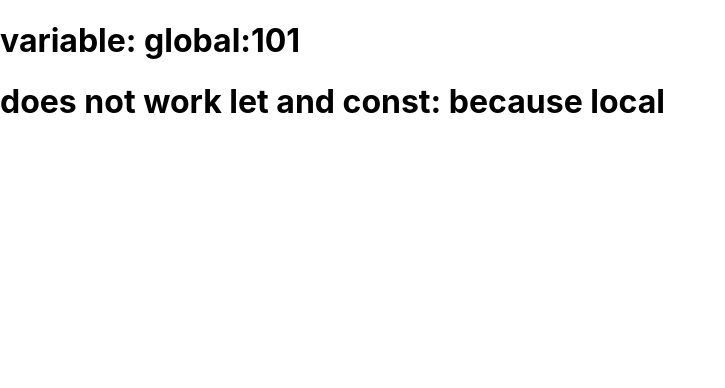
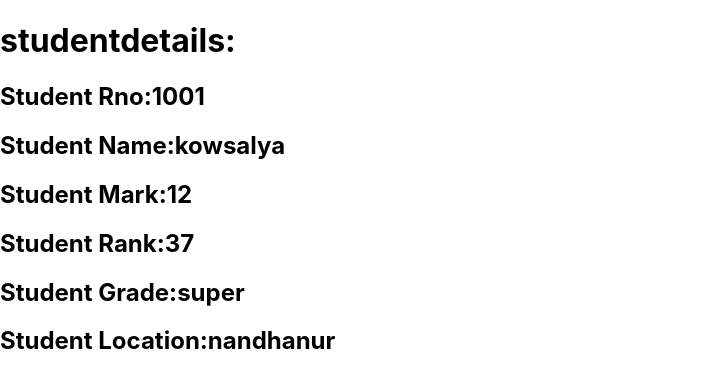
Before and after one commit to kowsalya575/reactkoesi, a React (Create React App) app: page / in a window 1280 px wide. Shown: the top 388 px of the page, without its empty margins (0-725 px from the left). Built offline with nearby package versions, Linux system fonts and the light colour scheme.

Commit message:
index and props

```diff
--- a/src/App.js
+++ b/src/App.js
@@ -1,21 +1,217 @@
+import React from "react";
+class App extends React.Component
+{
+  constructor(props)
+  {
+    super(props)
+    this.state={
+      srno:this.props.data.rno,
+      studentname:this.props.data.sname,
+      studentmark:this.props.data.mark,
+      studentrank:this.props.data.rank,
+      studentgrade:this.props.data.grade,
+      studentlocation:this.props.data.location,
+    }
+  }
+  render()
+  {
+    return(
+      <>
+      <h1>studentdetails:</h1>
+      <h2>Student Rno:{this.state.srno}</h2>
+      <h2>Student Name:{this.state.studentname}</h2>
+      <h2>Student Mark:{this.state.studentmark}</h2>
+      <h2>Student Rank:{this.state.studentrank}</h2>
+      <h2>Student Grade:{this.state.studentgrade}</h2>
+      <h2>Student Location:{this.state.studentlocation}</h2>
+
+
+      </>
+    )
+  }
+}
+export default App
+/*import React from "react";
+class App extends React.Component
+{
+  constructor()
+  {
+    super()
+    this.state=
+    {sno:575,
+     sname:"kowsalya",
+     marks:[90, 89 ,97 ,87 ,90]
+    }
+  }
+  show=()=>{
+    this.setState({sname: "kowsalya Elamvaluthi" })
+  }
+  dis=()=>{
+    this.setState({marks:[10,23,45,34,45]})
+  }
+  dis1=()=>{
+    const newmarks=[...this.state.marks]
+    newmarks[2]=99
+    this.setState({marks:newmarks})
+  }
+render()
+{
+  return(<>
+  <h1>This is class components</h1>
+  <h2>Serial Number:{this.state.sno}</h2>
+  <h2>Student Name:{this.state.sname}</h2>
+  {this.state.marks.map((v,index)=><>mark:{index+1}={v}<br></br></>)}
+  <button onClick={this.show}>update name</button>
+  <button onClick={this.dis}>update all Mark</button>
+  <button onClick={this.dis1}>update single Mark</button>
+  </>)
+}
+}
+export default App
+/*import { aadhar, accno, place, sname } from "./mycomponents/commonvar"
+import Kowsalya from "./mycomponents/Kowsalya"
 function App()
 {
-  if(true)
-  {
-     var v=100
-     let l=200
-     const c=300
-     v++;
-     l++;
-     console.log("Let:"+l);
-
-     console.log("const:"+c);
-  }
-
   return(
     <>
-      <h1> variable: global:{v}</h1>
-      <h1>does not work let and const: because local</h1>
+      <Kowsalya/>
+      <h1>This is default app components</h1>
+      <h2>My Name is:{sname}</h2>
+      <h3>My city:{place}</h3>
+      <h3>My accno:{accno}</h3>
+      <h3>My aadhar:{aadhar}</h3>
+
+
+
+    </>
+
+  )
+}
+export default App
+/*function App()
+{
+  var arr=[11,22,33,44,78,98,43,27,12,56,111,119,222]
+  var s=0
+  var ma=arr[0]
+
+   var order=arr
+   var fans=""
+  return(
+    <>
+      <h1>React Loop map method</h1>
+      <h2>old model</h2>
+      {arr[0]}
+      {arr[1]}
+      {arr[2]}
+      {arr[3]}
+      <h2>New Model Map (loop)</h2>
+      {arr.map((v)=><>{v}+</>)}
+      <h2>New Model Map (loop)</h2>
+      <ol type="I">
+      {arr.map((v)=><li>{v}</li>)}
+      </ol>
+      <h2>Task: Sum of array</h2>
+      <div style={{display:"none"}}>
+      {arr.map((item)=><>{s=s+item}<br></br></>)}
+      </div>
+      <h3>Sum of Array:{s}</h3>
+
+
+      <div style={{display:"none"}}>
+      {arr.map((v)=><>{ma<v && <>{ma=v} </>}</>)}
+      </div>
+      <h3>Max of Array:{ma}</h3>
+
+      <h2>Ascending order</h2>
+      <div style={{display:"none"}}>{order.sort((x,y)=>(x-y))}</div>
+      {order.map((item)=><>{item} + </>)}
+
+      <h2>descending order</h2>
+      <div style={{display:"none"}}>{order.sort((x,y)=>(y-x))}</div>
+      {order.map((item)=><>{item},</>)}
+
+      <h3>Adding element in an array</h3>
+      <div style={{display:"none"}}>{order.push(999)}</div>
+      {order.map((item)=><>{item},</>)}
+      <br></br>
+      <h3>remove last element in an array</h3>
+      <div style={{display:"none"}}>{order.pop()}</div>
+      <div style={{display:"none"}}>{order.pop()}</div>
+      <div style={{display:"none"}}>{order.pop()}</div>
+      {order.map((item)=><>{item},</>)}
+
+    <h2>Remove last comma or plus or any char</h2>
+      <div style={{display:"none"}}>{order.map((item)=><>{fans=fans+item+","}</>)}</div>
+      {fans.slice(0,-1)}
+    </>
+  )
+}
+export default App
+/*function App ()
+{
+  var arr=[11,22,33,44,55,66]
+  return(<>
+  <h2><u>spread operator</u></h2>
+  <h3>index 0: {arr[0]}</h3>
+  <h3>index 1: {arr[1]}</h3>
+  <h3>index 4: {arr[5]}</h3>
+  <h3>index 6: {arr[6]}</h3>
+  </>)
+}
+export default App
+/*function App()
+{
+  var arr=[11,22,33,44,55,66]
+  var [v1,v2,...v3]=arr
+  return(<>
+  <h2><u>spread operator</u></h2>
+  <h3>index 0: {v1}</h3>
+  <h3>index 1: {v2}</h3>
+  <h3>index 5: {v3}</h3>
+  </>)
+}
+export default App
+/*function App()
+{
+  var res="pass"
+  var avg=89.6
+  return(
+    <>
+    <h2>
+      {
+        (res==="pass" &&
+          ((avg>=85 && "Outstanding") ||
+        (avg>=75 && "Excellent") ||
+      (avg>=65 && "Very good") ||
+    (avg>=50 && "good") ||
+  "fail")) || "No grade becouse fail" }</h2></>
+  )
+}
+ export default App
+ /*function App()
+ {
+  var unit=410
+  return(
+    <>
+    <center><h2>Electricity Bill Calculation</h2></center>
+    <h3>{(unit<=100 && "Rs.0") ||
+    (unit<=101 && unit<=125 && "Rs.50") ||
+    (unit>=126 && unit<=200 && "Rs."+(unit-100)*2 ) ||
+    (unit>=201 && unit<=300 && "Rs."+(200+(unit-200)*3)) ||
+    (unit>=301 && unit<=400 && "Rs."+(500+(unit-300)*4)) ||
+    "₹ " +(900+(unit-400)*5)}
+ </h3>
+    </>
+  )
+}
+ export default App
+ /* /*function App()
+ {
+  var avg=45
+  return(
+    <>
+    <h1>React Simple if else if statement </h1>
+    <h2>{(avg>=85 && "OutStanding") || (avg>=75 && "Excellent") || (avg>=65 && "very good") || (avg>=50 && "good") ||"fair"}</h2>
     </>
   )
  }
@@ -26,118 +222,200 @@ export default App
 
  /*function App()
  {
-  let myfun=(a,b,c)=>{
-    var tot=a+b+c
-    document.getElementById("res").innerHTML=`<h2>Total:${tot}</h2>`;
-  }
-  return(<>
-
-    <h2>Arrow function without parameter</h2>
-    <h3>Note: onCilck C must be caps <br></br>don't use double qutoes</h3>
-    <h3>Note: in calling function must use parenthesis when  passing args</h3>
-    <button onClick={()=>myfun(10,20,30)}>Click me </button>
-    <div id="res"></div>
-    </>)
-
+  let year=2025
+  return(
+    <>
+     <h1>React simple if-else statement</h1>
+     <h2>{(year%4===0 && "Leap year" )|| "Not a leap year"}</h2></>
+  )
  }
 export default App
-/*import myimg from'./image/one.jpg'
-function app()
+
+
+  /* function APP()
 {
-  return(<>
-  <h2>Image Demo using path as expression</h2>
-  <img src={myimg} width="500" height="auto" alt='path is wrong'></img>
-  </>)
-}
-export default app
-/*function app()
-{
-  var a=100
-  var b=200
-  var c=400
+  let age=17
   return(
     <>
-    <h2>Biggest Among 2 no's using conditional or ternaray operator</h2>
-    <h1>Biggest Number a or b :{a>b?a:b}</h1>
-    <h3>Biggest Number a or b or c:{(a>b && a>c) ?a:(b>c?b:c)}</h3>
+    <h1> React simple if-else Statement </h1>
+    <h2>{(age>=18 && "Eligible for Vote") || "Not Eligible"}</h2>
     </>
   )
 }
-export default app
-/*function app(){
-  // javascript learned code
-  var  a=10
-  var  b=20
-  var c="kowsalya arulmozhim"
+export default APP
+
+function App()
+{
+  let num=0
+  return(
+    <>
+    <h1>React simple if-else statement</h1>
+    {num>0?"positive":num<0?"negative":"zero"}
+    </>
+  )
+}
+export default App
+function App()
+{
+  let num=19
+  return (<>
+     <h1>React simple if statement</h1>
+     <h2>{(num%2===0 && "even") || "odd"}</h2>
+  </>)
+}
+export default App
+
+/*function App()
+{
+  var mark=40
+  return(<>
+//        <h1>React Simple if statement</h1> */
+//        )
+
+//   if(true)
+//   { }
+//      var v=100
+//      let l=200
+//      const c=300
+//      v++;
+//      l++;
+//      console.log("Let:"+l);
+
+//      console.log("const:"+c);
+//
+
+//      return(
+//       <>
+//       <h1> variable: global:{v}</h1>
+//       <h1>does not work let and const: because local</h1>
+//       </>
+//      )
+// }
+// export default App
 
 
-  return(<>
-  <h1>Total:{a+b}</h1>
-  <marquee bgcolor='yellow'><font size='7'>{c}</font></marquee>
-  </>)
-}
-export default app
 
 
-/*import React from "react"
+// { function App()
+// {
+//   let myfun=(a,b,c)=>{
+//     var tot=a+b+c
+//     document.getElementById("res").innerHTML=`<h2>Total:${tot}</h2>`;
+//   }
+//   return(<>
 
-class Parent extends React.Component
-{
-  render()
-  {
-    return(<>
-    <h1>This is parent Class</h1>
-    <h1>This is parent Class</h1>
-    <h1>This is parent Class</h1>
-    <h1>This is parent Class</h1>
+//     <h2>Arrow function without parameter</h2>
+//     <h3>Note: onCilck C must be caps <br></br>don't use double qutoes</h3>
+//     <h3>Note: in calling function must use parenthesis when  passing args</h3>
+//     <button onClick={()=>myfun(10,20,30)}>Click me </button>
+//     <div id="res"></div>
+//     </>)<h2>{(mark>34 && "pass")|| "fail"}</h2>
+//   </> )
+// }
+// export default App
 
-    </>)
 
-  }
-}
-class App extends Parent
-{
-  render()
-  {
-    return(<>
 
-      <Parent/>
-       <h2>Welcome to React</h2>
-       <h2>Hello</h2>
-       <h2>Welcome</h2>
-       <h2>kowsalya</h2>
-       <h2>You All</h2>
-       <p>Amet duis veniam exercitation aliquip eiusmod. Irure elit ex esse sunt proident sunt in. Laboris excepteur ea anim anim laborum. Adipisicing id consequat do ad consequat dolor Lorem. Labore aliqua officia ullamco cillum nisi tempor sunt ipsum cupidatat.
+// function App(
 
-Laborum aute ad magna nostrud amet reprehenderit enim voluptate aliquip esse nisi. Consectetur ullamco ut in consequat magna adipisicing sunt cupidatat commodo. Ullamco irure pariatur nisi velit esse elit. Esse velit elit aute nostrud nostrud mollit sit in aliquip Lorem id tempor reprehenderit dolore.
--</p>
-       </>)
-       }
-}
-export default App
-/*import logo from './logo.svg';
-import './App.css';
+//
+// export default App
+// import myimg from'./image/one.jpg'
+// function app()
+//
+//   return(<>
+//   <h2>Image Demo using path as expression</h2>
+//   <img src={myimg} width="500" height="auto" alt='path is wrong'></img>
+//   </>)
+// }
+// export default app
+// function app()
+// {
+//   var a=100
+//   var b=200
+//   var c=400
+//   return(
+//     <>
+//     <h2>Biggest Among 2 no's using conditional or ternaray operator</h2>
+//     <h1>Biggest Number a or b :{a>b?a:b}</h1>
+//     <h3>Biggest Number a or b or c:{(a>b && a>c) ?a:(b>c?b:c)}</h3>
+//     </>
+//   )
+// }
+// export default app
+// function app(){
+//    javascript learned code
+//   var  a=10
+//   var  b=20
+//   var c="kowsalya arulmozhim"
 
-function App() {
-  return (
-    <div className="App">
-     <header className="App-header">
-        <img src={logo} className="App-logo" alt="logo" />
-        <p>
-          Edit <code>src/App.js</code> and save to reload.
-        </p>
-        <a
-          className="App-link"
-          href="https://reactjs.org"
-          target="_blank"
-          rel="noopener noreferrer"
-        >
-          Learn React
-        </a>
-      </header>
-    </div>
-  );
-}
 
-export default App;
-*/
+//   return(<>
+//   <h1>Total:{a+b}</h1>
+//   <marquee bgcolor='yellow'><font size='7'>{c}</font></marquee>
+//   </>)
+// }
+// export default app
+
+
+// import React from "react"
+
+// class Parent extends React.Component
+// {
+//   render()
+//   {
+//     return(<>
+//     <h1>This is parent Class</h1>
+//     <h1>This is parent Class</h1>
+//     <h1>This is parent Class</h1>
+//     <h1>This is parent Class</h1>
+
+//     </>)
+
+//   }
+// }
+// class App extends Parent
+// {
+//   render()
+//   {
+//     return(<>
+
+//       <Parent/>
+//        <h2>Welcome to React</h2>
+//        <h2>Hello</h2>
+//        <h2>Welcome</h2>
+//        <h2>kowsalya</h2>
+//        <h2>You All</h2>
+//        <p>Amet duis veniam exercitation aliquip eiusmod. Irure elit ex esse sunt proident sunt in. Laboris excepteur ea anim anim laborum. Adipisicing id consequat do ad consequat dolor Lorem. Labore aliqua officia ullamco cillum nisi tempor sunt ipsum cupidatat.
+
+// Laborum aute ad magna nostrud amet reprehenderit enim voluptate aliquip esse nisi. Consectetur ullamco ut in consequat magna adipisicing sunt cupidatat commodo. Ullamco irure pariatur nisi velit esse elit. Esse velit elit aute nostrud nostrud mollit sit in aliquip Lorem id tempor reprehenderit dolore.
+// -</p>
+//        </>)
+//        }
+// }
+// export default App
+// import logo from './logo.svg';
+// import './App.css';
+
+// function App() {
+//   return (
+//     <div className="App">
+//      <header className="App-header">
+//         <img src={logo} className="App-logo" alt="logo" />
+//         <p>
+//           Edit <code>src/App.js</code> and save to reload.
+//         </p>
+//         <a
+//           className="App-link"
+//           href="https://reactjs.org"
+//           target="_blank"
+//           rel="noopener noreferrer"
+//         >
+//           Learn React
+//         </a>
+//       </header>
+//     </div>
+//   );
+// }
+
+// export default App
--- a/src/index.js
+++ b/src/index.js
@@ -4,10 +4,20 @@ import './index.css';
 import App from './App';
 import reportWebVitals from './reportWebVitals';
 
+var kowsi={
+  rno:1001,
+  sname:"kowsalya",
+  mark:12,
+  rank:37,
+  grade:"super",
+  location:"nandhanur",
+  issingle:true
+}
+
 const root = ReactDOM.createRoot(document.getElementById('root'));
 root.render(
   <React.StrictMode>
-    <App />
+    <App data= {kowsi}/>
   </React.StrictMode>
 );
 
--- /dev/null
+++ b/src/mycomponents/Kowsalya.js
@@ -0,0 +1,19 @@
+function Dharani()
+{
+    return(<>
+    <h1>This is Dharani component</h1>
+    </>)
+}
+function Kowsalya()
+{
+    return(
+        <>
+            <Dharani/>
+
+             <h1>This is user defined functional components</h1>
+             <input type="text" placeholder="Enter your Name" value="Kowsalya"></input>
+             <input type="button" value="clickme"></input>
+        </>
+    )
+}
+export default Kowsalya
--- /dev/null
+++ b/src/mycomponents/commonvar.js
@@ -0,0 +1,6 @@
+export const aadhar=1234567890
+export const accno=1123456789009
+export const place="karur"
+export const sname="Kowsalya"
+
+//export {aadhar,place,accno,sname}
```
Lines whose indentation alone changed are shown as unchanged.
